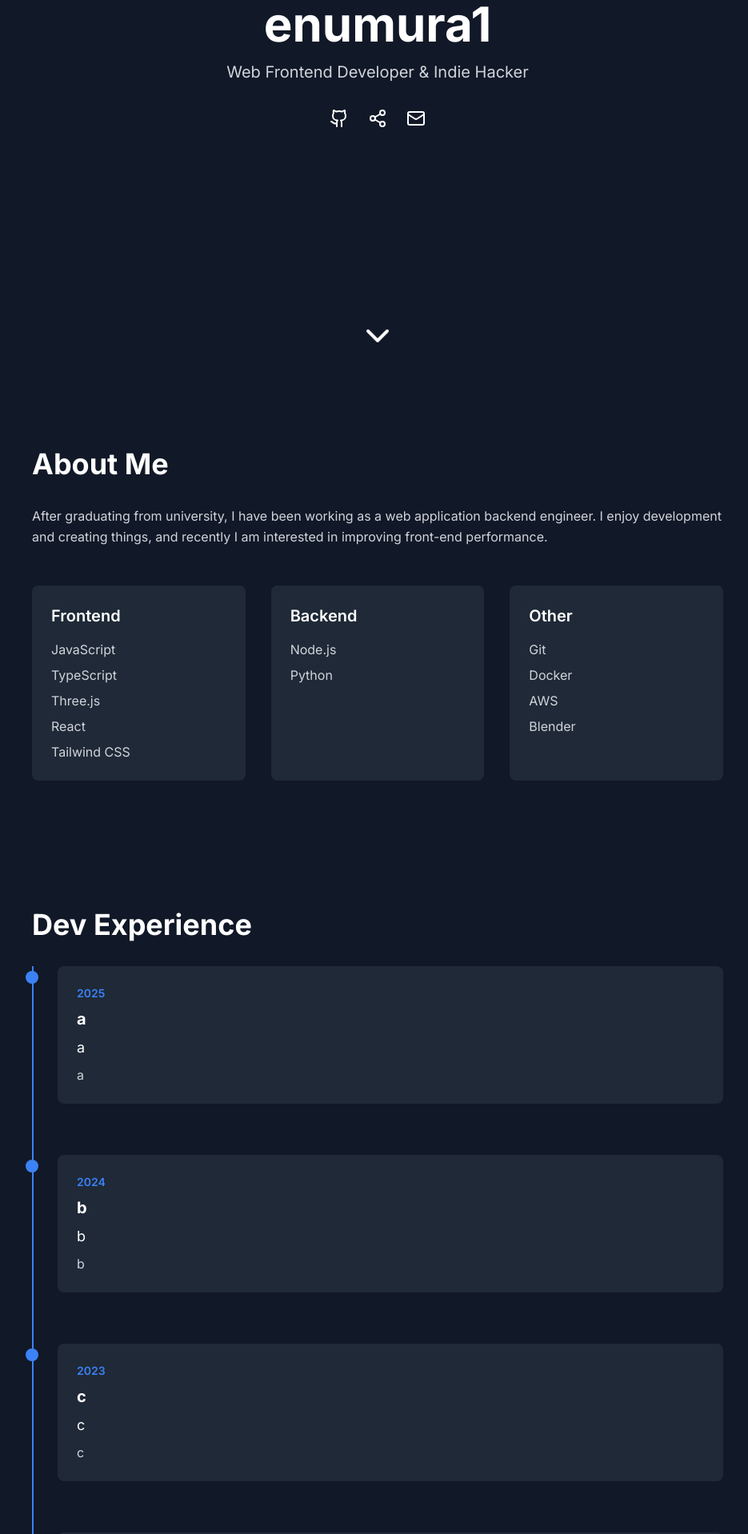
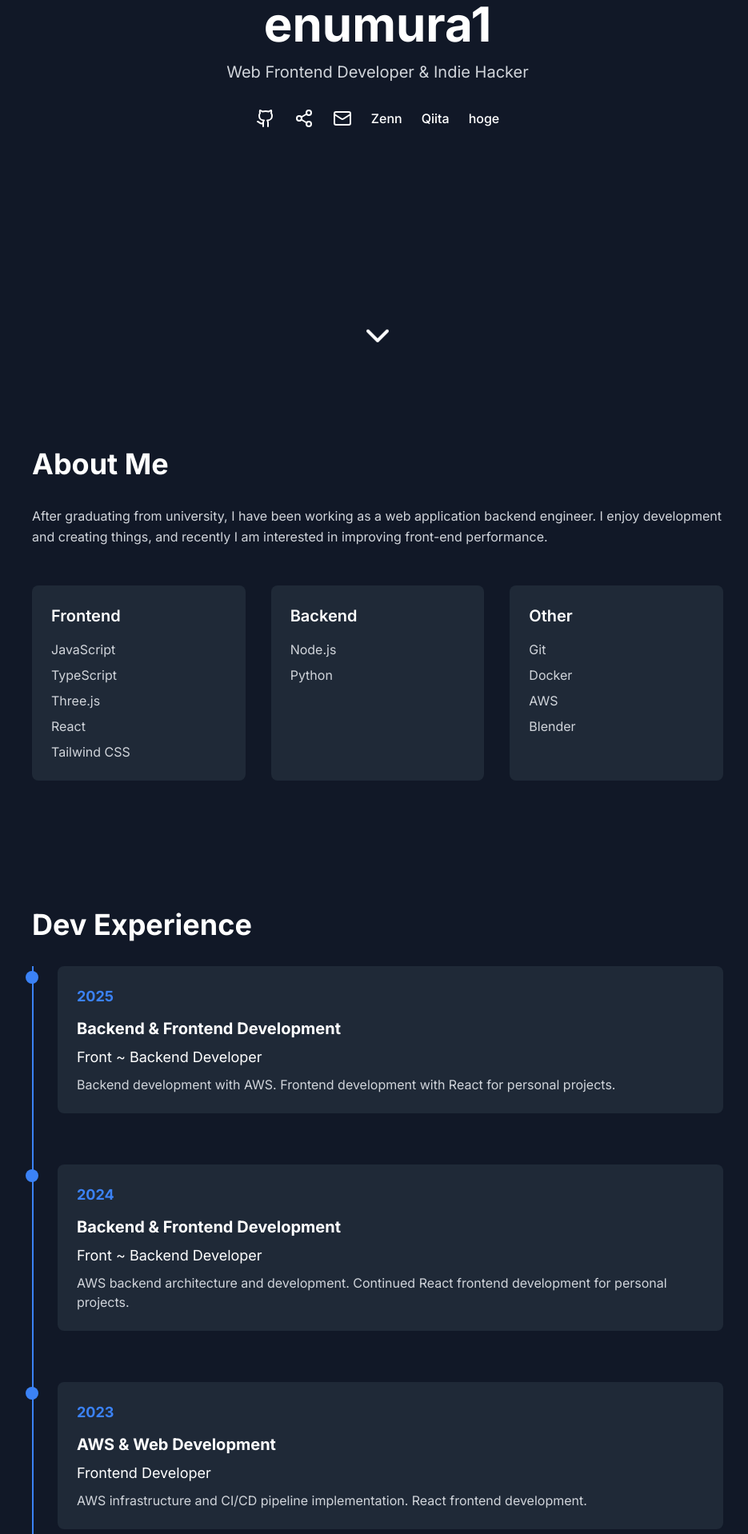
Before and after one commit to enumura1/portofolio-site-v3, a Next.js app: page / in a window 1280 px wide. Shown: the part 320-2238 px from the top of the page at 80% size, without its empty margins (168-1103 px from the left). Built offline with nearby package versions, Linux system fonts and the light colour scheme.

Commit message:
fix:timeline text

```diff
--- a/src/components/static/Certifications.tsx
+++ b/src/components/static/Certifications.tsx
@@ -10,7 +10,7 @@ type Certification = {
       title: "AWS Solutions Architect Associate",
       date: "2024",
       issuer: "Amazon Web Services",
-      icon: "🏆"
+      icon: "✅"
     }
   ];
 
--- a/src/components/static/Hero.tsx
+++ b/src/components/static/Hero.tsx
@@ -1,4 +1,4 @@
-import { Github, Share2 , Mail, ChevronDown } from 'lucide-react'
+import { Github, Share2, Mail, ChevronDown } from 'lucide-react'
 
 export function Hero() {
   return (
@@ -10,7 +10,7 @@ export function Hero() {
             Web Frontend Developer & Indie Hacker
           </span>
         </p>
-        <div className="flex space-x-6 justify-center">
+        <div className="flex space-x-6 justify-center items-center">
           <a
             href="https://github.com/"
             target="_blank"
@@ -25,13 +25,37 @@ export function Hero() {
             rel="noopener noreferrer"
             className="hover:text-blue-400 transition-colors"
           >
-            <Share2  size={24} />
+            <Share2 size={24} />
           </a>
           <a
             href="mailto:your@email.com"
             className="hover:text-blue-400 transition-colors"
           >
             <Mail size={24} />
+          </a>
+          <a
+            href="https://zenn.dev/enumura"
+            target="_blank"
+            rel="noopener noreferrer"
+            className="text-base font-medium hover:text-blue-400 transition-colors"
+          >
+            Zenn
+          </a>
+          <a
+            href="https://qiita.com/enumura1"
+            target="_blank"
+            rel="noopener noreferrer"
+            className="text-base font-medium hover:text-blue-400 transition-colors"
+          >
+            Qiita
+          </a>
+          <a
+            href="https://qiita.com/enumura1"
+            target="_blank"
+            rel="noopener noreferrer"
+            className="text-base font-medium hover:text-blue-400 transition-colors"
+          >
+            hoge
           </a>
         </div>
       </div>
--- a/src/components/static/Timeline.tsx
+++ b/src/components/static/Timeline.tsx
@@ -1,6 +1,6 @@
 type TimelineItem = {
   year: string;
-  company: string;
+  topic: string;
   role: string;
   description: string;
 };
@@ -8,27 +8,27 @@ type TimelineItem = {
 const timeline: TimelineItem[] = [
   {
     year: "2025",
-    company: "a",
-    role: "a",
-    description: "a"
+    topic: "Backend & Frontend Development",
+    role: "Front ~ Backend Developer",
+    description: "Backend development with AWS. Frontend development with React for personal projects."
   },
   {
     year: "2024",
-    company: "b",
-    role: "b",
-    description: "b"
+    topic: "Backend & Frontend Development",
+    role: "Front ~ Backend Developer",
+    description: "AWS backend architecture and development. Continued React frontend development for personal projects."
   },
   {
     year: "2023",
-    company: "c",
-    role: "c",
-    description: "c"
+    topic: "AWS & Web Development",
+    role: "Frontend Developer",
+    description: "AWS infrastructure and CI/CD pipeline implementation. React frontend development."
   },
   {
     year: "2022",
-    company: "c",
-    role: "c",
-    description: "c"
+    topic: "Mobile Development",
+    role: "React Native Developer",
+    description: "Mobile app development with React Native in team environment. Frontend web development as secondary role."
   }
 ];
 
@@ -47,8 +47,8 @@ export function Timeline() {
 
             {/* カードコンテンツ */}
             <div className="bg-white dark:bg-gray-800 p-6 rounded-lg shadow-md dark:shadow-none transition-colors">
-              <div className="text-sm text-blue-500 font-semibold mb-2">{item.year}</div>
-              <h3 className="text-xl font-bold mb-2">{item.company}</h3>
+              <div className="text-lg text-blue-500 font-bold mb-3">{item.year}</div>
+              <h3 className="text-xl font-bold mb-2">{item.topic}</h3>
               <div className="text-lg mb-2">{item.role}</div>
               <p className="text-gray-600 dark:text-gray-300">
                 {item.description}
```
